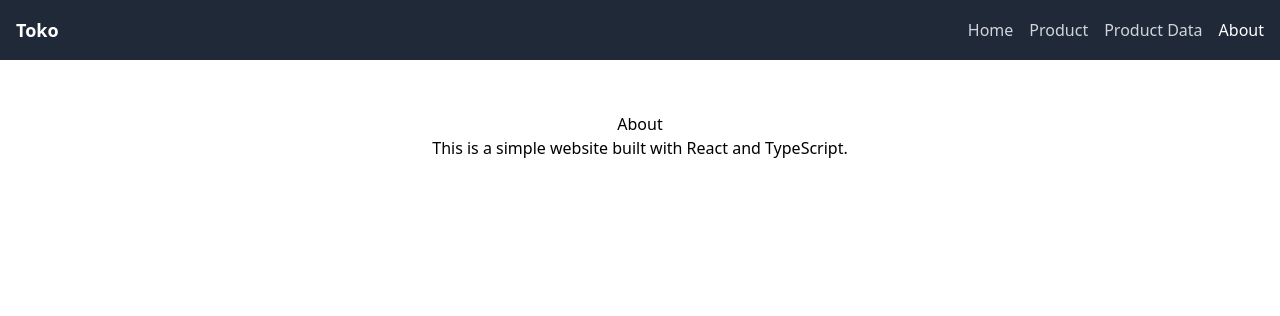
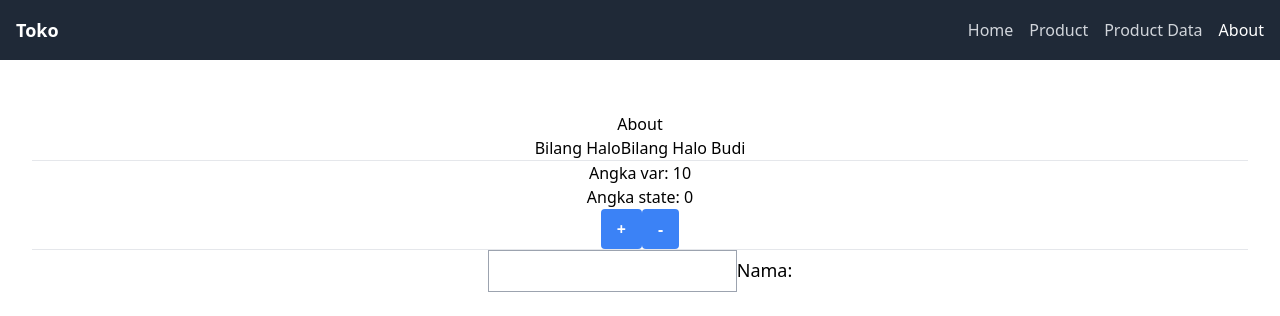
Before and after one commit to ruhyadi/multimatics, a React (Vite) app in the folder day05_react/: page /about in a window 1280 px wide. Shown: the top 316 px of the page. Built offline with nearby package versions, Linux system fonts and the light colour scheme.

Commit message:
feat: enhance About page with interactive buttons and state management

```diff
--- a/day05_react/src/pages/About.tsx
+++ b/day05_react/src/pages/About.tsx
@@ -1,10 +1,71 @@
-import React from "react";
+import React, { useState } from "react";
 
 const About: React.FC = () => {
+  let angkaVar = 10;
+  const [angkaState, setAngkaState] = useState(0);
+  const [name, setName] = useState("");
+
+  const handleBilangHalo = (): void => {
+    alert("Hallo");
+  };
+
+  const handleBilangHaloParam = (name: string): void => {
+    alert("Hallo " + name);
+  };
+
+  const handlePlus = (): void => {
+    angkaVar = angkaVar + 1;
+    const angkaBaru = angkaState + 1;
+    setAngkaState(angkaBaru);
+  };
+
+  const handleMinus = (): void => {
+    angkaVar = angkaVar - 1;
+    const angkaBaru = angkaState - 1;
+    setAngkaState(angkaBaru);
+  };
+
+  const handleChangeName = (e) => {
+    setName(e.target.value);
+  };
+
   return (
     <div>
       <h1>About</h1>
-      <p>This is a simple website built with React and TypeScript.</p>
+      <button className="btn btn-primary" onClick={handleBilangHalo}>
+        Bilang Halo
+      </button>
+      <button
+        className="btn btn-secondary"
+        onClick={() => handleBilangHaloParam("Budi")}
+      >
+        Bilang Halo Budi
+      </button>
+
+      <hr />
+      <h4>Angka var: {angkaVar}</h4>
+      <h4>Angka state: {angkaState}</h4>
+      <button
+        className="bg-blue-500 hover:bg-blue-700 text-white font-bold py-2 px-4 rounded"
+        onClick={handlePlus}
+      >
+        +
+      </button>
+      <button
+        className="bg-blue-500 hover:bg-blue-700 text-white font-bold py-2 px-4 rounded"
+        onClick={handleMinus}
+      >
+        -
+      </button>
+
+      <hr />
+      <input
+        type="text"
+        value={name}
+        onChange={(e) => handleChangeName(e)}
+        className="border border-gray-400 p-2"
+      />
+      <text className="text-lg">Nama: {name}</text>
     </div>
   );
 };
```
